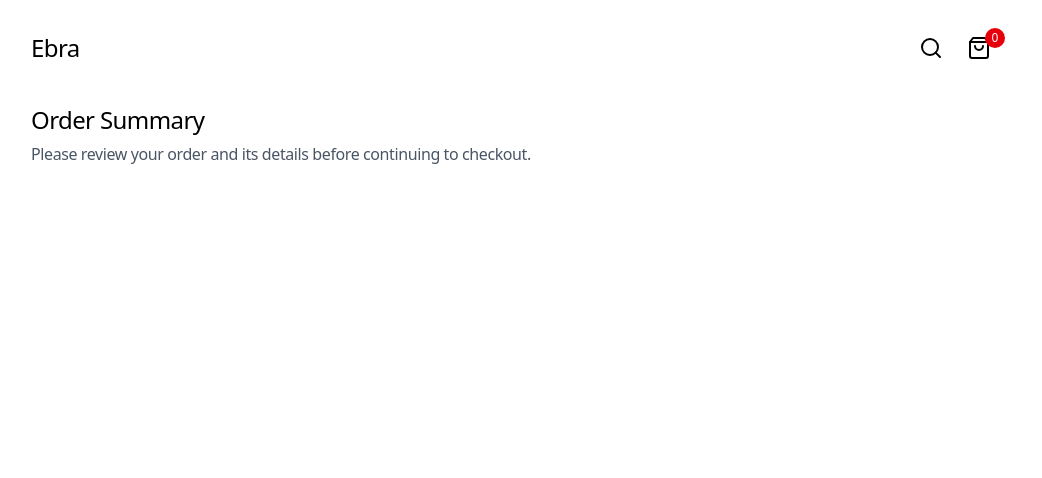
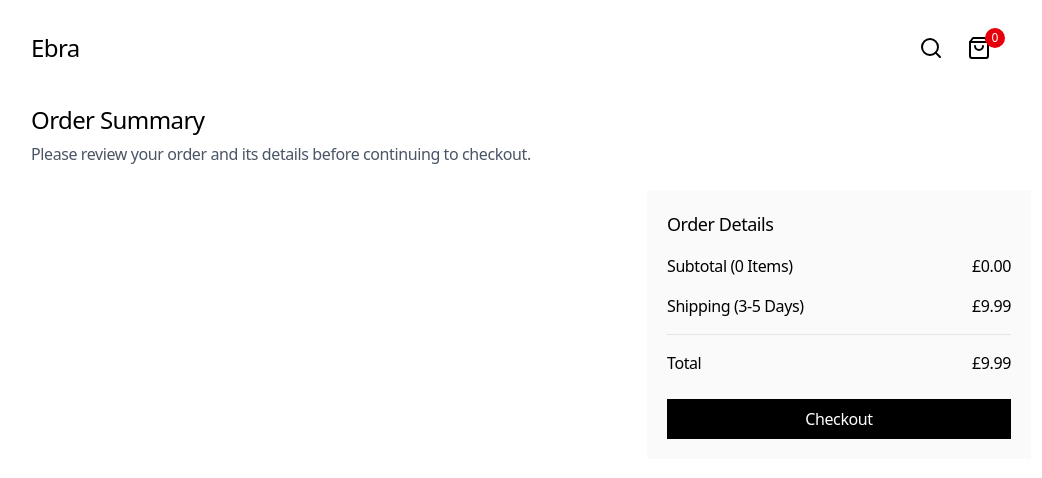
Before and after one commit to ArifAA14/ebra-app, a Next.js app: page /cart in a window 1280 px wide. Shown: the top 478 px of the page, without its empty margins (129-1171 px from the left). Built offline with nearby package versions, Linux system fonts and the light colour scheme.

Commit message:
almost done

```diff
--- a/package.json
+++ b/package.json
@@ -14,6 +14,7 @@
     "next": "15.2.3",
     "react": "^19.0.0",
     "react-dom": "^19.0.0",
+    "sonner": "^2.0.1",
     "zustand": "^5.0.3"
   },
   "devDependencies": {
--- a/src/app/cart/page.tsx
+++ b/src/app/cart/page.tsx
@@ -1,12 +1,9 @@
 "use client";
+import CartPageItem from "@/components/Cart/CartPage/CartPageItem";
 import { useCartStore } from "@/lib/store/cartStore";
-import Image from "next/image";
-import React from "react";
-import productImage from "../../../public/prod_img.png";
-import CartPageItem from "@/components/Cart/CartPage/CartPageItem";
 
 function CartPage() {
-	const { cart } = useCartStore();
+	const { cart, totalItems, totalPrice } = useCartStore();
 	return (
 		<div className="w-full h-full flex flex-col gap-6 mt-10">
 			<div className="flex flex-col gap-1.5">
@@ -19,6 +16,7 @@ function CartPage() {
 				</p>
 			</div>
 
+			<div className="grid lg:grid-cols-[60%_40%] md:grid-cols-[50%_50] grid-cols-1 w-full h-full gap-10">
 				<div className="flex flex-col gap-6 mt-6">
 					{
 						cart.map((item) => (
@@ -26,6 +24,47 @@ function CartPage() {
 						))
 					}
 				</div>
+
+				<div className="flex flex-col gap-4  bg-neutral-50 border-neutral-200 p-5">
+					<h4 className="font-sans font-medium tracking-tight text-black text-lg">
+						Order Details
+					</h4>
+
+					<div className="flex items-center w-full justify-between">
+						<p className="font-normal font-sans tracking-tight text-black text-base">
+							Subtotal ({totalItems} Items)
+						</p>
+						<p className="font-normal font-sans tracking-tight text-black text-base">
+							£{totalPrice.toFixed(2)}
+						</p>
+					</div>
+
+
+					<div className="flex items-center w-full justify-between border-b border-neutral-200 pb-4">
+						<p className="font-normal font-sans tracking-tight text-black text-base">
+							Shipping (3-5 Days)
+						</p>
+						<p className="font-normal font-sans tracking-tight text-black text-base">
+							£9.99
+						</p>
+					</div>
+
+
+
+					<div className="flex items-center w-full justify-between ">
+						<p className="font-medium font-sans tracking-tight text-black text-base">
+							Total
+						</p>
+						<p className="font-medium font-sans tracking-tight text-black text-base">
+							£{(totalPrice + 9.99).toFixed(2)}
+						</p>
+					</div>
+					<button className="w-full px-4 py-2 mt-2 cursor-pointer bg-black text-center font-sans font-medium text-base
+					tracking-tight text-white hover:bg-black/90 transition-all ease-linear duration-300">
+						Checkout
+					</button>
+				</div>
+			</div>
 		</div>
 	);
 }
--- a/src/app/layout.tsx
+++ b/src/app/layout.tsx
@@ -2,6 +2,7 @@ import type { Metadata } from "next";
 import { Geist, Geist_Mono } from "next/font/google";
 import "./globals.css";
 import Header from "@/components/Header/Header";
+import { Toaster } from "sonner";
 
 const geistSans = Geist({
 	variable: "--font-geist-sans",
@@ -30,6 +31,7 @@ export default function RootLayout({
         h-full max-w-full mx-auto bg-white lg:p-8 p-6`}
 			>
 				<Header />
+				<Toaster />
 				{children}
 			</body>
 		</html>
--- a/src/components/Cart/CartPage/CartPageItem.tsx
+++ b/src/components/Cart/CartPage/CartPageItem.tsx
@@ -1,45 +1,48 @@
-import Image from 'next/image';
-import React from 'react'
-import productImage from '../../../../public/prod_img.png';
+import QuantitySelector from '@/components/Shared/CartQuantity';
 import { useCartStore } from '@/lib/store/cartStore';
 import { Trash2Icon } from 'lucide-react';
+import Image from 'next/image';
+import productImage from '../../../../public/prod_img.png';
 
 function CartPageItem({ product }: { product: CartItem }) {
-  const {removeFromCart, updateQuantity} = useCartStore()
+	const { removeFromCart } = useCartStore()
 	return (
-		<div className="w-full h-full flex items-center justify-between border border-neutral-200 p-4">
-			<div className="flex gap-6 w-full h-full">
+		<div className="flex gap-6 w-full h-full ">
 			<Image
 				src={productImage}
 				alt="product image"
-					width={100}
-					height={150}
-					className="object-contain w-auto h-fit"
+				width={80}
+				height={60}
+				className="object-cover w-auto h-fit"
 				quality={100}
 			/>
-				<div className="flex flex-col gap-1.5">
-					<h2 className="text-xl font-medium font-sans tracking-tight text-black">
+			<div className="flex flex-col gap-4 w-full">
+				<div className='w-full lg:gap-0 gap-2  flex items-baseline lg:justify-between lg:flex-row flex-col'>
+					<h2 className="text-lg font-medium font-sans max-w-full w-full  tracking-tight text-black">
 						{product.title}
 					</h2>
+					<p className="text-base  font-normal font-sans tracking-tight text-black text-pretty">
+						£{(product.price * product.quantity).toFixed(2)}
+					</p>
+				</div>
 
-					<p className="text-base font-normal font-sans tracking-tight text-black text-pretty">
-						Price - £{product.price.toFixed(2)}
-					</p>
-					<p className="text-base font-normal font-sans tracking-tight text-black text-pretty">
-						Subtotal - £{(product.price * product.quantity).toFixed(2)}
-          </p>
-          <p className="text-base font-normal font-sans tracking-tight text-black text-pretty">
-						Quantity - {product.quantity}
-          </p>
+				<div className='flex gap-6 flex-row'>
+					<QuantitySelector quantity={product.quantity}
+						id={product.id}
+						key={product.id + 'qtySelector'}
+					/>
 
-          <button className='flex items-center gap-2 border text-red-800 cursor-pointer
-          text-sm  border-red-800 w-fit px-4 py-1.5'>
-            <Trash2Icon className="size-3.5 text-red-800" />
-            Remove
+					<button className='w-fit cursor-pointer'
+						onClick={() => removeFromCart(product.id)}
+					>
+						<Trash2Icon className='size-5 text-black' strokeWidth={1.5} />
 					</button>
 				</div>
+
+
 			</div>
 		</div>
+
 	);
 }
 
--- a/src/components/Header/CartIcon.tsx
+++ b/src/components/Header/CartIcon.tsx
@@ -1,9 +1,9 @@
 'use client'
 import { useCartStore } from '@/lib/store/cartStore';
-import { ShoppingBag, ShoppingBasketIcon } from "lucide-react";
+import { ShoppingBag } from "lucide-react";
+import Link from "next/link";
 import CartPopoverItem from "../Cart/CartPopover/CartPopoverItem";
 import { Popover, PopoverContent, PopoverTrigger } from "../Shared/Popover";
-import Link from "next/link";
 
 function CartIcon() {
 	const { cart, totalItems } = useCartStore();
--- a/src/components/Header/Header.tsx
+++ b/src/components/Header/Header.tsx
@@ -1,4 +1,4 @@
-import { Search, ShoppingBag } from 'lucide-react';
+import { Search } from 'lucide-react';
 import Link from 'next/link'
 import React from 'react'
 import CartIcon from "./CartIcon";
--- a/src/components/Product-Page/ActionButtons.tsx
+++ b/src/components/Product-Page/ActionButtons.tsx
@@ -2,10 +2,16 @@
 import { useCartStore } from '@/lib/store/cartStore';
 import { HeartIcon } from 'lucide-react';
 import React from 'react'
+import { toast } from 'sonner';
 
 function ActionButtons({ product }: { product: Product }) {
   const { cart, addToCart } = useCartStore();
-  console.log(cart)
+
+	function handleAdd() {
+		addToCart(product);
+		toast.success('Item added to your bag!')
+	}
+
   return (
 		<div className="flex flex-col gap-4">
 			<button
@@ -20,7 +26,7 @@ function ActionButtons({ product }: { product: Product }) {
 				className="w-full max-w-[95%] mx-auto h-full bg-black text-white font-medium
             font-sans tracking-tight text-base px-4 py-3 cursor-pointer
             hover:bg-black/90 transition-all ease-in-out duration-200"
-        onClick={() => addToCart(product)}
+        onClick={handleAdd}
 			>
 				Add to Cart
 			</button>
--- a/src/components/Shared/CartQuantity.tsx
+++ b/src/components/Shared/CartQuantity.tsx
@@ -14,7 +14,7 @@ export default function QuantitySelector({
 	const updateQuantity = useCartStore((state) => state.updateQuantity);
 
 	return (
-		<div className="flex items-center gap-0 px-2 border border-neutral-200  py-1">
+		<div className="flex items-center gap-0 px-2 border border-neutral-200 w-fit  py-1">
 			<button
 				onClick={() => updateQuantity(id, quantity - 1)}
 				className="w-full flex items-center justify-center  text-black text-xl
```
Also changed, not shown: .gitpod.yml (added), 1 other file (tests, documents, lock files or other folders). Lines whose indentation alone changed are shown as unchanged.
